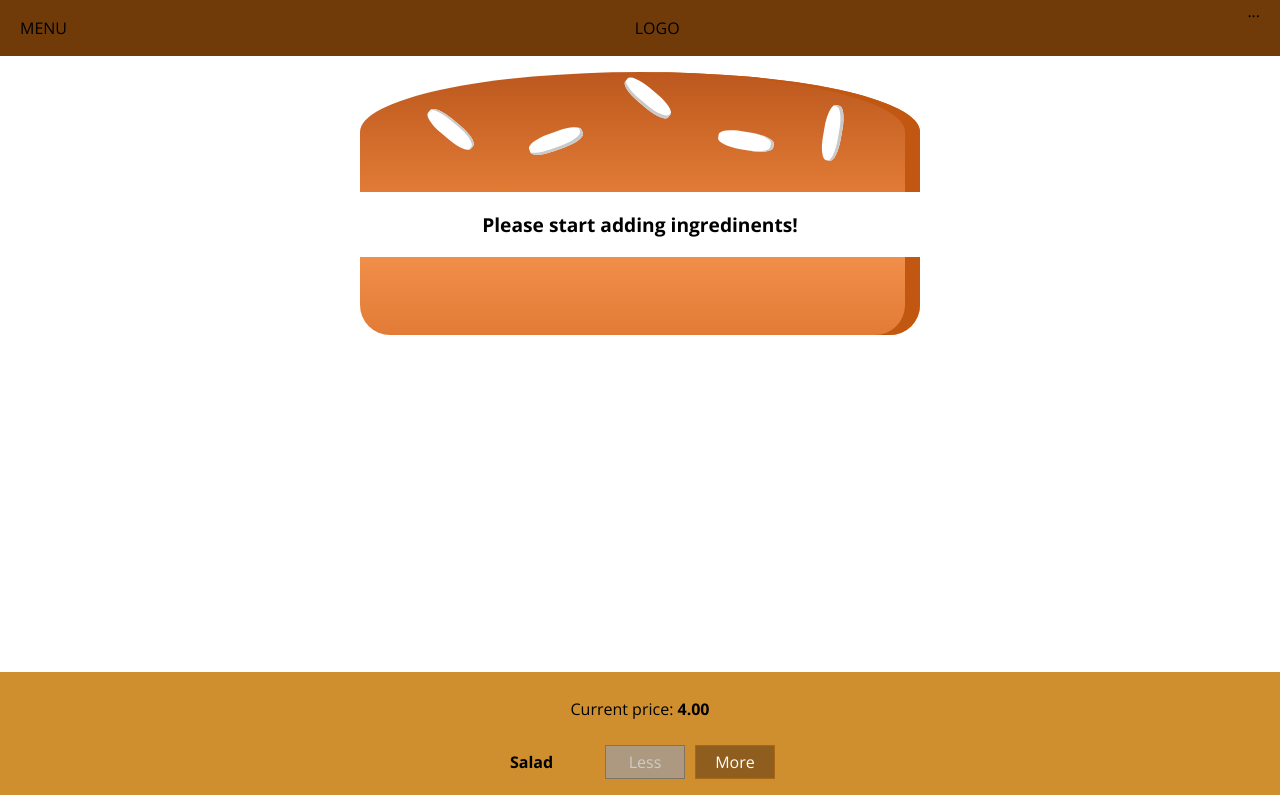
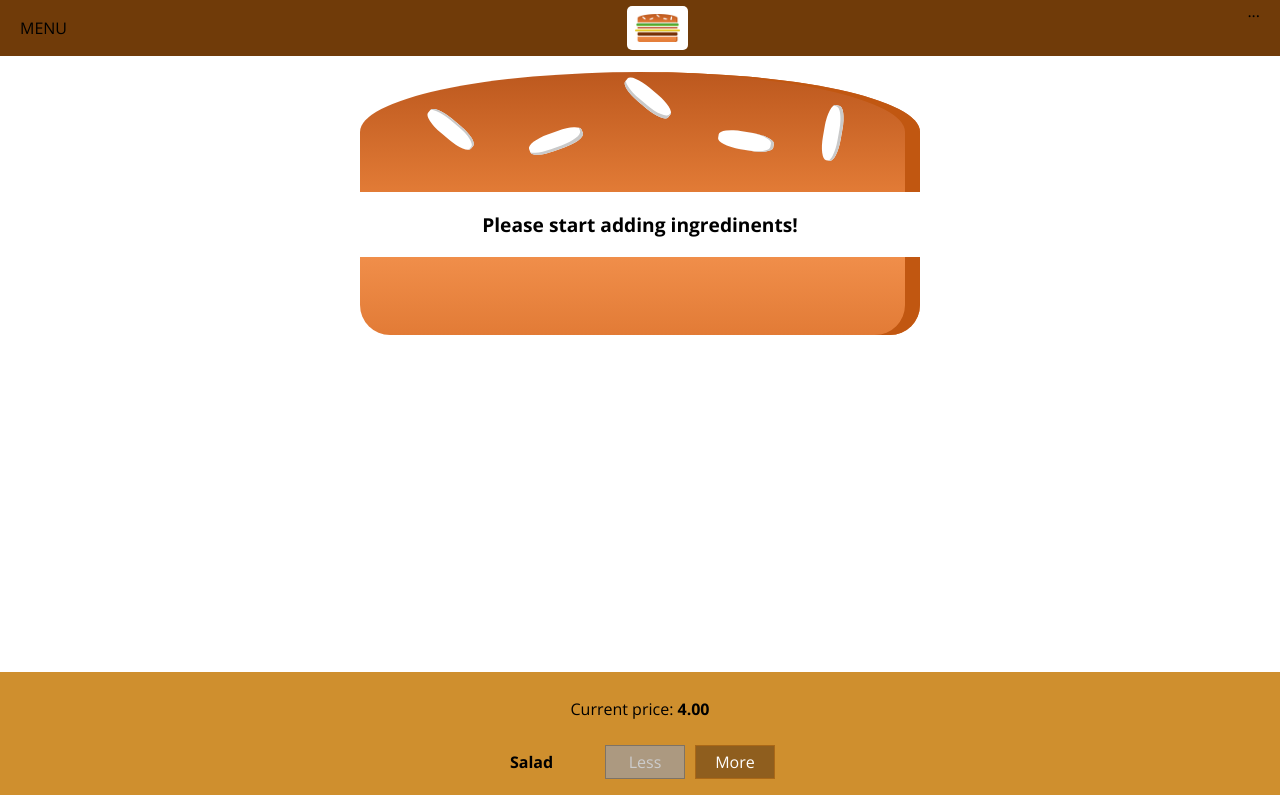
Before and after one commit to edohak77/BurgerBuilder, a React app: page / in a window 1280 px wide. Shown: the top 795 px of the page. Built offline with nearby package versions, Linux system fonts and the light colour scheme.

Commit message:
-174 lesson is complete. Adding Burger logo

```diff
--- /dev/null
+++ b/src/components/Logo/Logo.js
@@ -0,0 +1,13 @@
+import React from 'react';
+
+import burgerLogo from '../../assets/images/burger-logo.png';
+import classes from './Logo.module.css';
+
+
+const logo = (props) => (
+  <div className={classes.Logo}>
+    <img src={burgerLogo} alt="MyBurger"/>
+  </div>
+);
+
+export default logo;
--- /dev/null
+++ b/src/components/Logo/Logo.module.css
@@ -0,0 +1,12 @@
+.Logo{
+  background-color: white;
+  padding: 8px;
+  height: 80%;
+  box-sizing: border-box;
+  border-radius: 5px;
+}
+
+
+.Logo img {
+  height: 100%;
+}
--- a/src/components/Navigation/Toolbar/Toolbar.js
+++ b/src/components/Navigation/Toolbar/Toolbar.js
@@ -1,11 +1,12 @@
-import React from 'react'
+import React from 'react';
 
-import classes from './Toolbar.module.css'
+import classes from './Toolbar.module.css';
+import Logo from '../../Logo/Logo';
 
 const toolbar = (props) =>(
   <header className={classes.Toolbar}>
     <div>MENU</div>
-    <div>LOGO</div>
+      <Logo/>
     <nav>
       ...
     </nav>
```
Also changed, not shown: src/assets/images/burger-logo.png (added).
